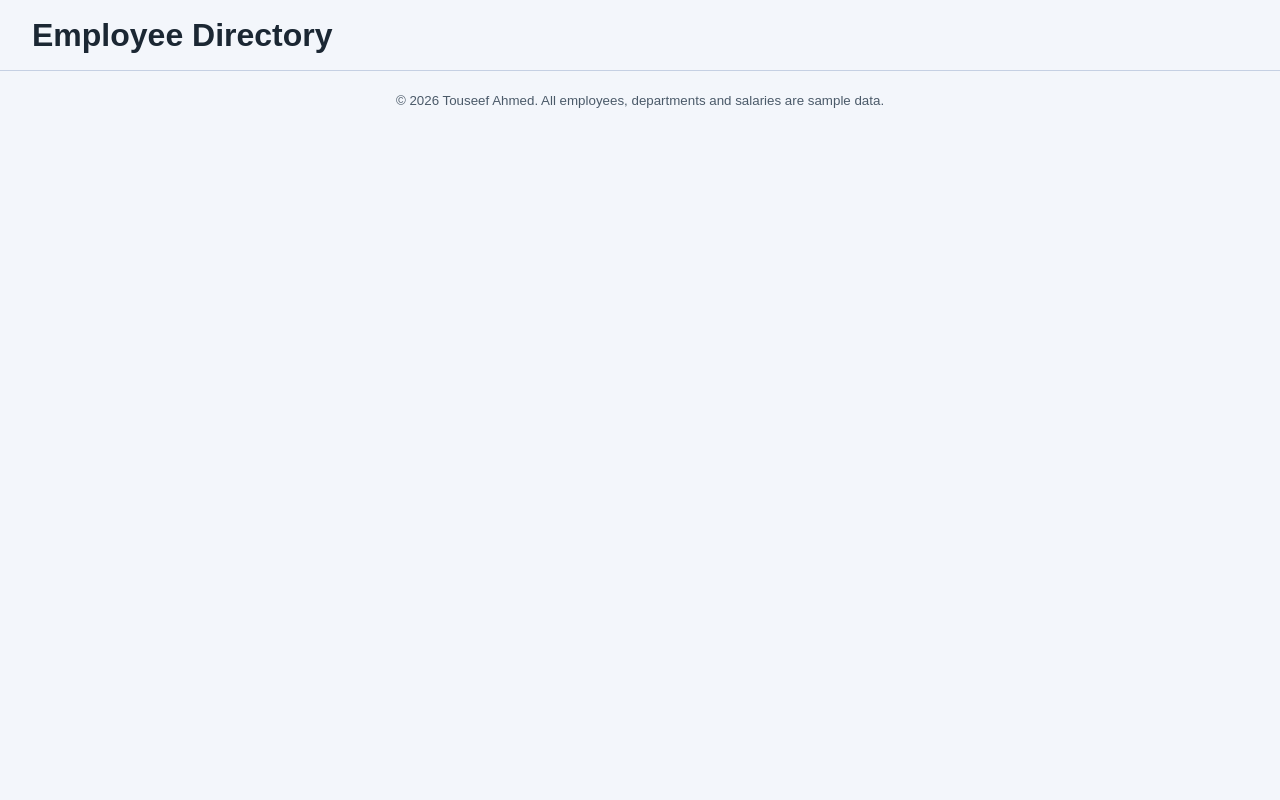
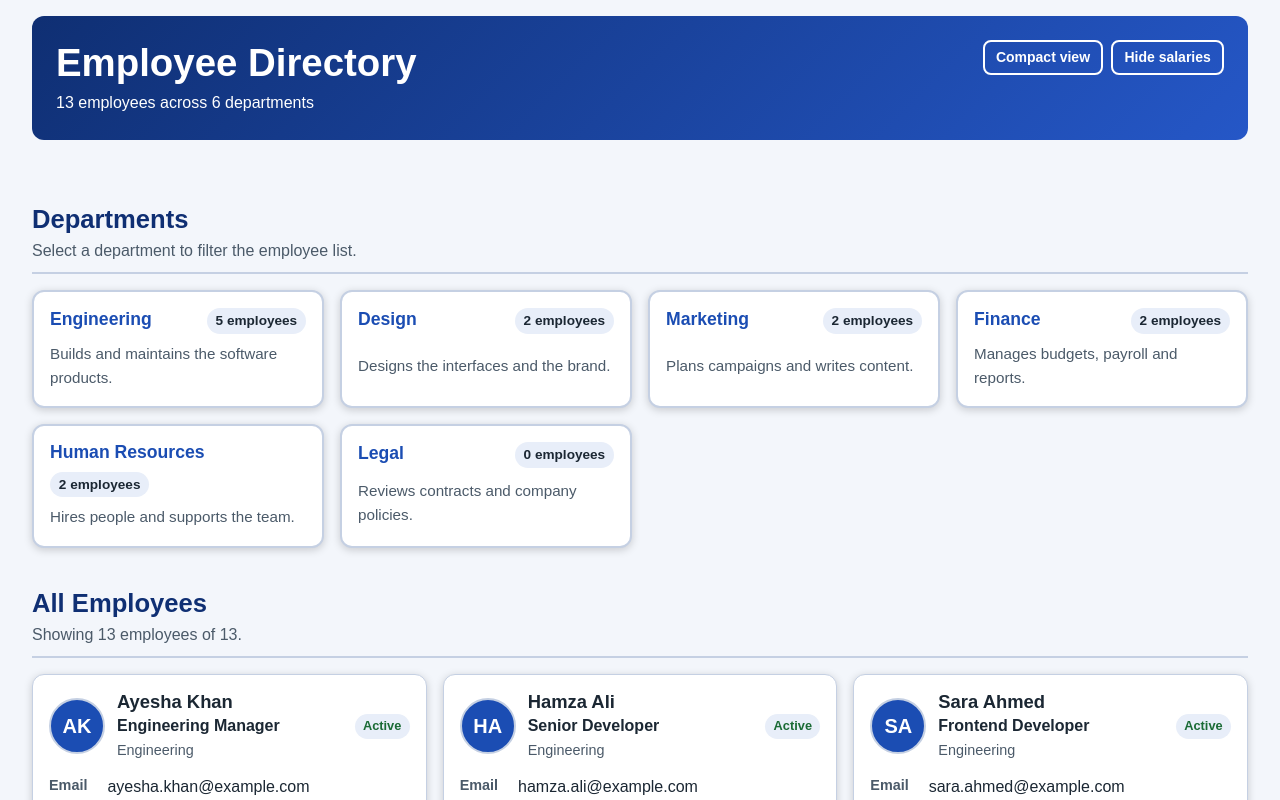
Before and after one commit to TouseefAhmedexe/assessment-fe07, a React (Vite) app: page / in a window 1280 px wide. Shown: the top 800 px of the page. Built offline with nearby package versions, Linux system fonts and the light colour scheme.

Commit message:
Add EmployeeDirectoryPage and connect it to App

```diff
--- a/src/App.jsx
+++ b/src/App.jsx
@@ -1,3 +1,4 @@
+import EmployeeDirectoryPage from "./pages/EmployeeDirectoryPage/EmployeeDirectoryPage.jsx";
 import "./App.css";
 
 export default function App() {
@@ -7,7 +8,7 @@ export default function App() {
                 Skip to main content
             </a>
             <main className="app__main" id="main-content" tabIndex={-1}>
-                <h1>Employee Directory</h1>
+                <EmployeeDirectoryPage />
             </main>
             <footer className="app__footer">
                 <p>
--- /dev/null
+++ b/src/pages/EmployeeDirectoryPage/EmployeeDirectoryPage.css
@@ -0,0 +1,10 @@
+.directory-page {
+    display: grid;
+    gap: var(--space-6);
+}
+
+.department-grid {
+    display: grid;
+    gap: var(--space-4);
+    grid-template-columns: repeat(auto-fill, minmax(17rem, 1fr));
+}
--- /dev/null
+++ b/src/pages/EmployeeDirectoryPage/EmployeeDirectoryPage.jsx
@@ -0,0 +1,113 @@
+import {
+    Button,
+    DepartmentCard,
+    EmployeeList,
+    PageHeader
+} from "../../components/index.js";
+import { departments } from "../../data/departments.js";
+import { employees } from "../../data/employees.js";
+import {
+    buildHref,
+    findDepartment,
+    formatSalary,
+    formatSalaryShort,
+    getEmployeesInDepartment,
+    navigateTo,
+    pluralize,
+    readQuery
+} from "../../utils/index.js";
+import "./EmployeeDirectoryPage.css";
+
+export default function EmployeeDirectoryPage() {
+    const selectedDepartmentId = readQuery("department");
+    const isCompact = readQuery("view") === "compact";
+    const showSalary = readQuery("salary") !== "hide";
+
+    const selectedDepartment = findDepartment(departments, selectedDepartmentId);
+    const shownEmployees =
+        selectedDepartment === undefined
+            ? employees
+            : getEmployeesInDepartment(employees, selectedDepartment.id);
+
+    function handleEmail(employee) {
+        window.location.href = `mailto:${employee.email}?subject=${encodeURIComponent(`Hello ${employee.name}`)}`;
+    }
+
+    function getDepartmentHref(departmentId) {
+        return buildHref({ department: departmentId === selectedDepartmentId ? null : departmentId });
+    }
+
+    const headerActions = (
+        <>
+            <Button
+                variant="secondary"
+                size="small"
+                onClick={() => navigateTo({ view: isCompact ? null : "compact" })}
+            >
+                {isCompact ? "Card view" : "Compact view"}
+            </Button>
+            <Button
+                variant="secondary"
+                size="small"
+                onClick={() => navigateTo({ salary: showSalary ? "hide" : null })}
+            >
+                {showSalary ? "Hide salaries" : "Show salaries"}
+            </Button>
+            {selectedDepartment !== undefined && (
+                <Button variant="secondary" size="small" onClick={() => navigateTo({ department: null })}>
+                    Show all departments
+                </Button>
+            )}
+        </>
+    );
+
+    const employeesTitle =
+        selectedDepartment === undefined ? "All Employees" : `${selectedDepartment.name} Employees`;
+
+    return (
+        <div className="directory-page">
+            <PageHeader
+                title="Employee Directory"
+                subtitle={`${pluralize(employees.length, "employee")} across ${pluralize(departments.length, "department")}`}
+                level={1}
+                actions={headerActions}
+            />
+
+            <section className="directory-section" aria-labelledby="departments-heading">
+                <PageHeader
+                    title="Departments"
+                    subtitle="Select a department to filter the employee list."
+                    level={2}
+                />
+                <div className="department-grid">
+                    {departments.map((department) => (
+                        <DepartmentCard
+                            key={department.id}
+                            department={department}
+                            employeeCount={getEmployeesInDepartment(employees, department.id).length}
+                            isActive={department.id === selectedDepartment?.id}
+                            getHref={getDepartmentHref}
+                        />
+                    ))}
+                </div>
+            </section>
+
+            <section className="directory-section" aria-labelledby="employees-heading">
+                <PageHeader
+                    title={employeesTitle}
+                    subtitle={`Showing ${pluralize(shownEmployees.length, "employee")} of ${employees.length}.`}
+                    level={2}
+                />
+                <EmployeeList
+                    employees={shownEmployees}
+                    departments={departments}
+                    compact={isCompact}
+                    showSalary={showSalary}
+                    formatSalary={isCompact ? formatSalaryShort : formatSalary}
+                    onEmail={handleEmail}
+                    emptyMessage={`No employees are currently assigned to ${selectedDepartment?.name ?? "this department"}.`}
+                />
+            </section>
+        </div>
+    );
+}
```
